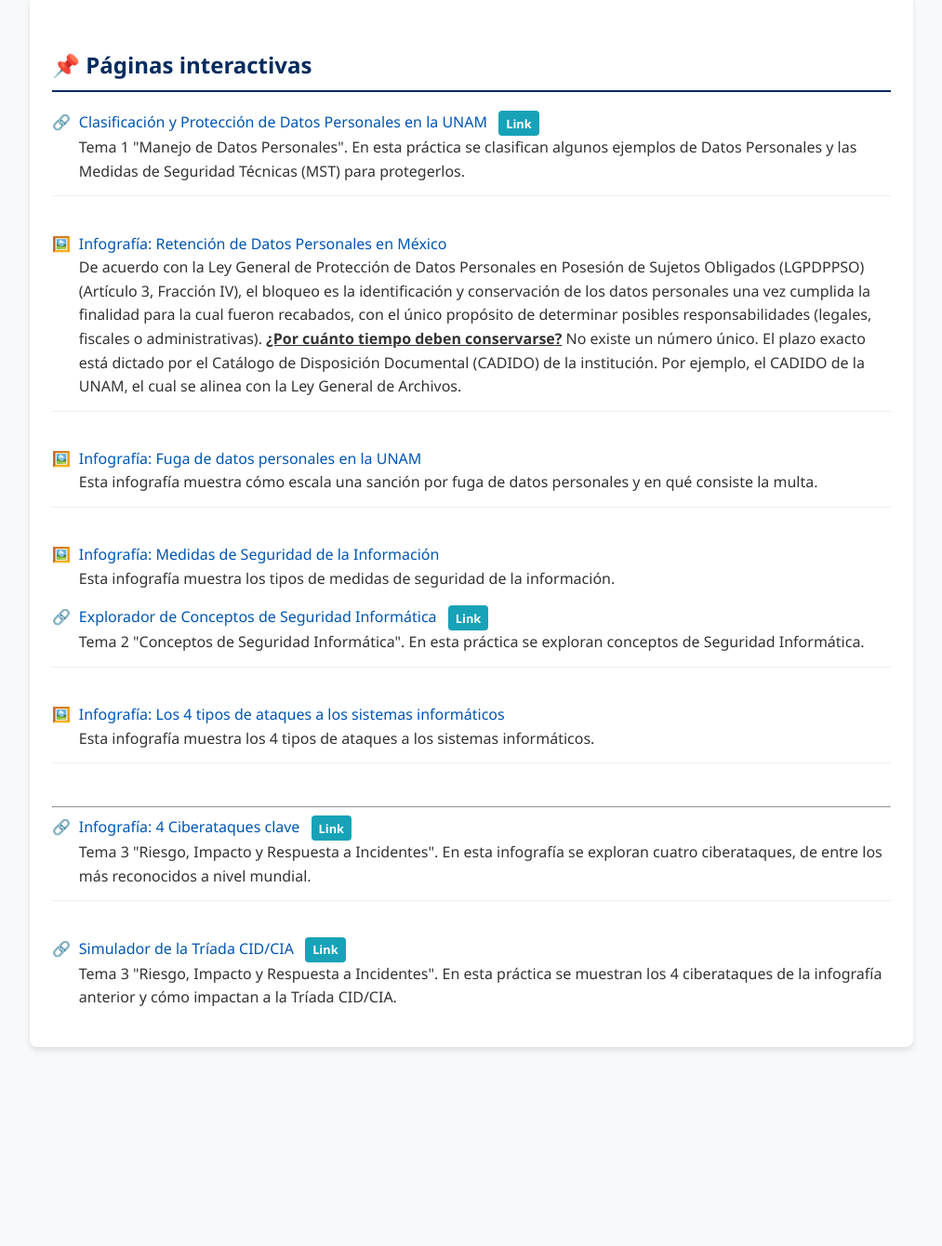
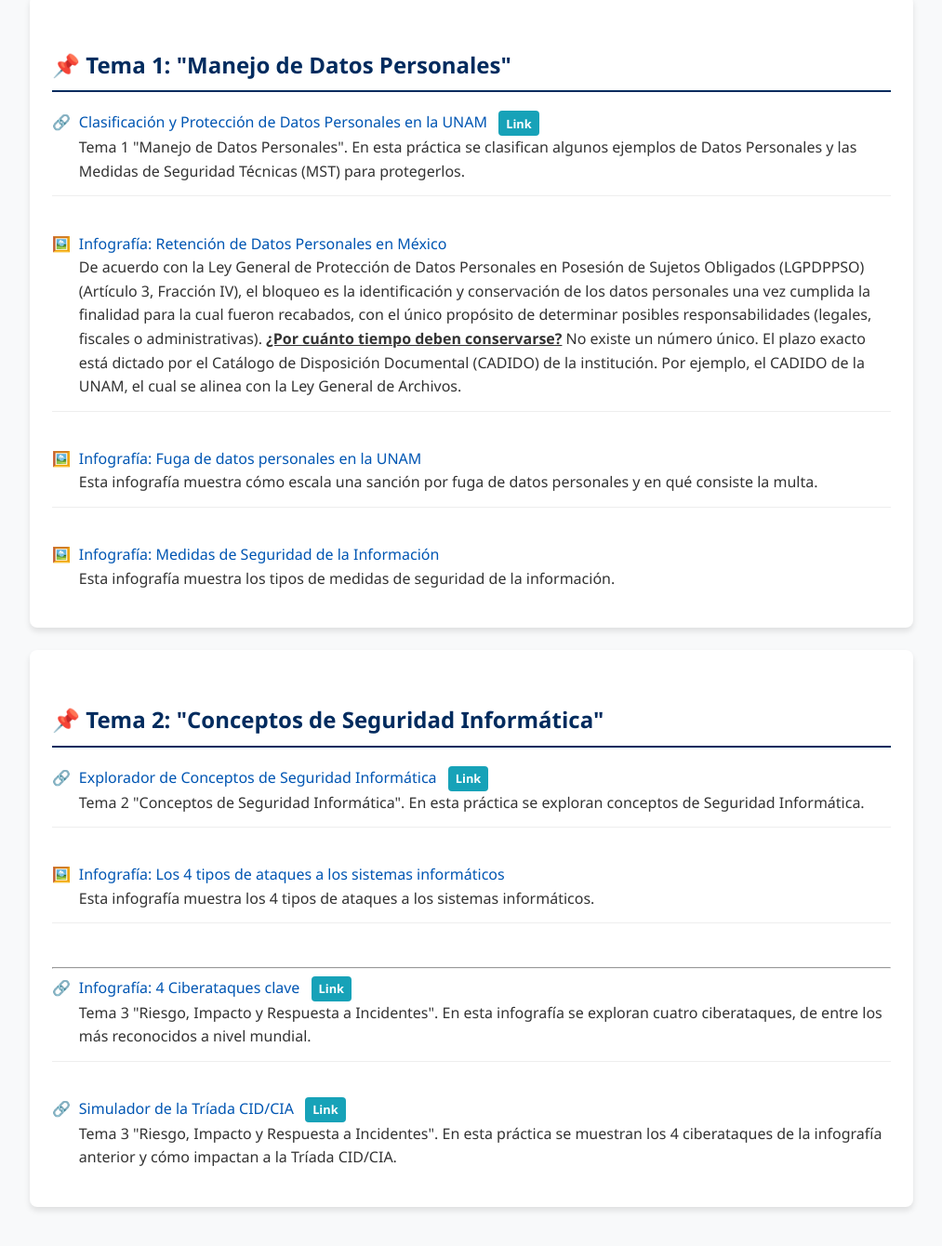
Before and after one commit to CRomanZamitiz/practicas-seguridad-informatica, a plain HTML site: page index.html in a window 1280 px wide. Shown: the part 224-1564 px from the top of the page at 93% size, without its empty margins (133-1146 px from the left). Before the commit the page ends 1394 px from the top, so only its background shows below. Drawn offline with Linux system fonts and the light colour scheme.

Commit message:
Update index.html

```diff
--- a/index.html
+++ b/index.html
@@ -39,7 +39,8 @@
     </header>
 
     <div class="course-card">
-        <h2>📌 Páginas interactivas</h2>
+        <h2>📌 Tema 1: "Manejo de Datos Personales"</h2>
+        <!-- h2>📌 Páginas interactivas</h2 -->
         <ul>
             <li class="icon-link"><a href="./clasificador_datos_personales_UNAM.html" target="_blank">Clasificación y Protección de Datos Personales en la UNAM</a> <span class="tag tag-link">Link</span><br>
             <span class="description">Tema 1 "Manejo de Datos Personales". En esta práctica se clasifican algunos ejemplos de Datos Personales y las Medidas de Seguridad Técnicas (MST) para protegerlos.</span></li>
@@ -56,6 +57,9 @@
             <li class="icon-img"><a href="./Medidas_de_Seguridad_de_la_Informacion.png" target="_blank">Infografía: Medidas de Seguridad de la Información</a><br>
             <span class="description">Esta infografía muestra los tipos de medidas de seguridad de la información.</span></li>
         </ul>
+    </div>
+    <div class="course-card">
+        <h2>📌 Tema 2: "Conceptos de Seguridad Informática"</h2>
         <ul>
             <li class="icon-link"><a href="./explorador_de_conceptos_de_seguridad.html" target="_blank">Explorador de Conceptos de Seguridad Informática</a> <span class="tag tag-link">Link</span><br>
             <span class="description">Tema 2 "Conceptos de Seguridad Informática". En esta práctica se exploran conceptos de Seguridad Informática.</span></li>
```
